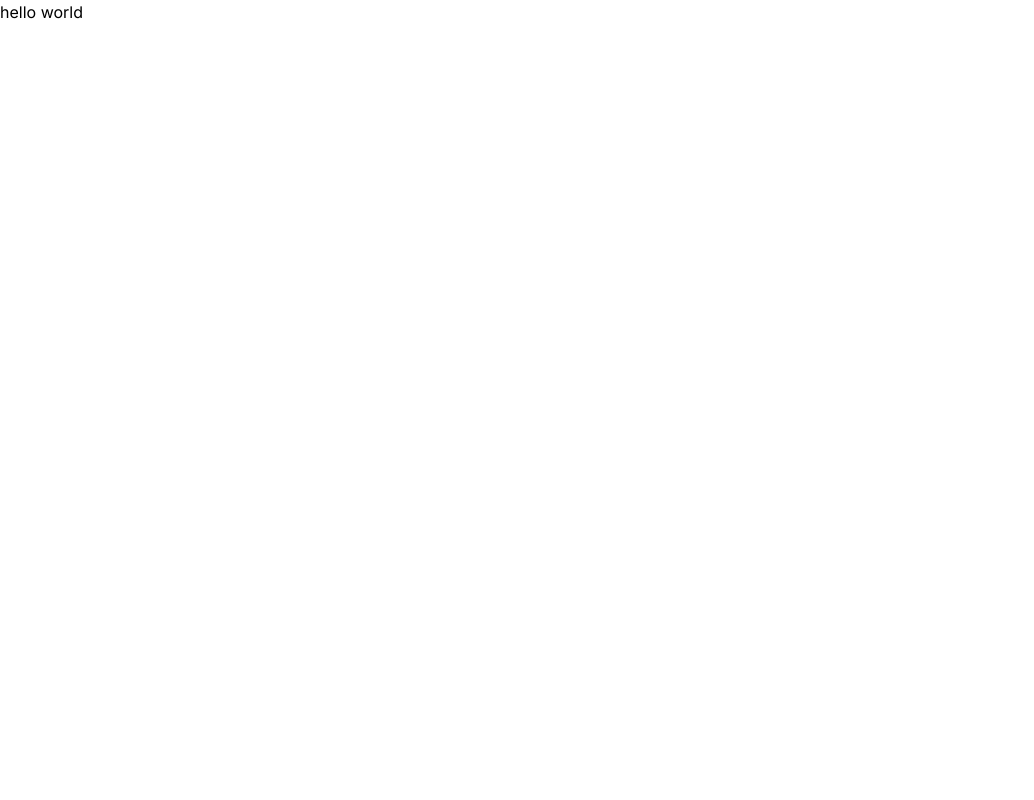
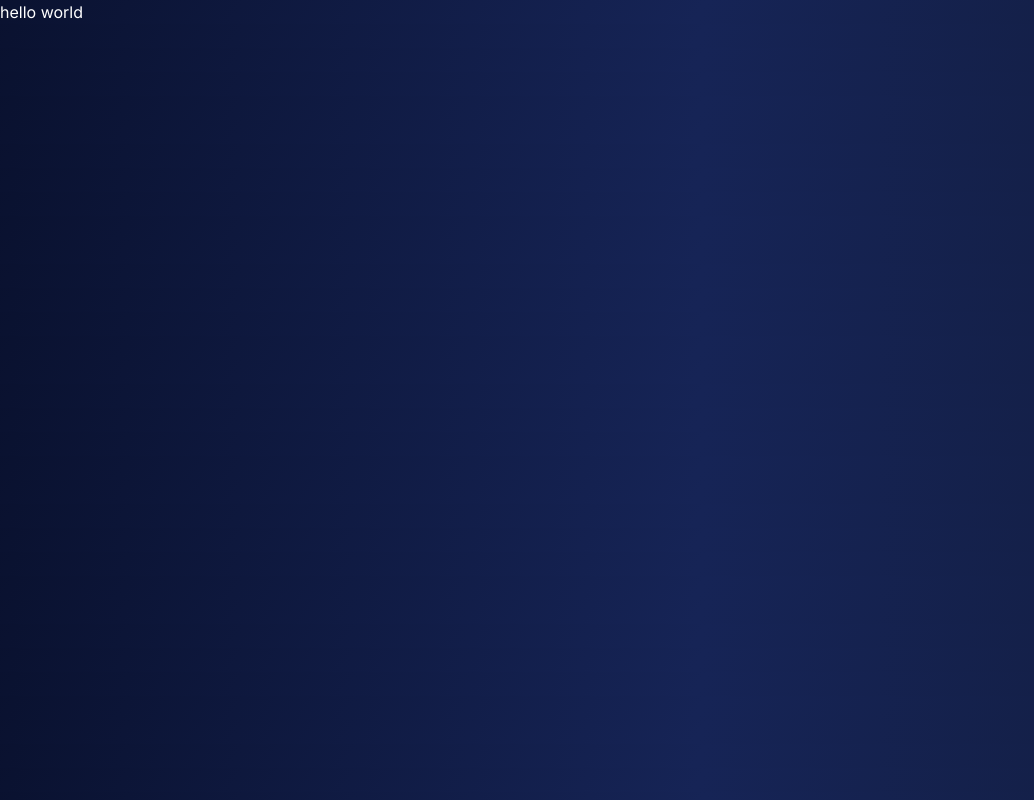
Before and after one commit to riponmondalbd/Task-dashboard, a React (Vite) app: page / in a window 1280 px wide. Shown: the whole page, without its empty margins (0-1034 px from the left). Built offline with nearby package versions, Linux system fonts and the light colour scheme.

Commit message:
set entire side background

```diff
--- a/src/App.jsx
+++ b/src/App.jsx
@@ -1,9 +1,11 @@
 function App() {
   return (
-    <>
-      <h1>hello world</h1>
-    </>
+    <div>
+      <h1 className="primary-color">hello world</h1>
+    </div>
   );
 }
 
 export default App;
+
+// background: linear-gradient(119deg, #020618 -34.38%, #162456 54.59%, #0F172B 143.57%);
--- a/src/index.css
+++ b/src/index.css
@@ -5,4 +5,18 @@
 
 body {
   font-family: "Inter", sans-serif;
+  background: linear-gradient(
+    119deg,
+    #020618 -34.38%,
+    #162456 54.59%,
+    #0f172b 143.57%
+  );
 }
+
+.primary-color {
+  color: #fff;
+}
+
+.secondary-color {
+  color: #90a1b9;
+}
```
